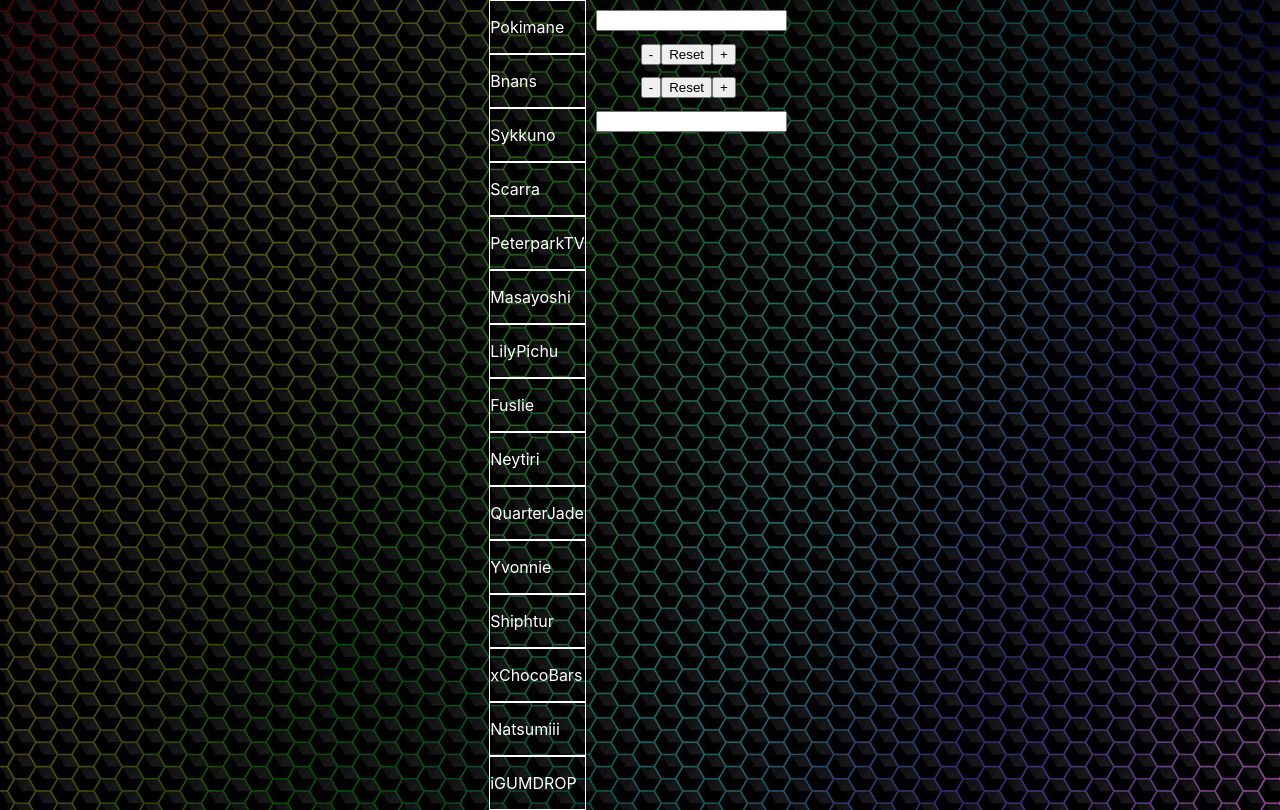
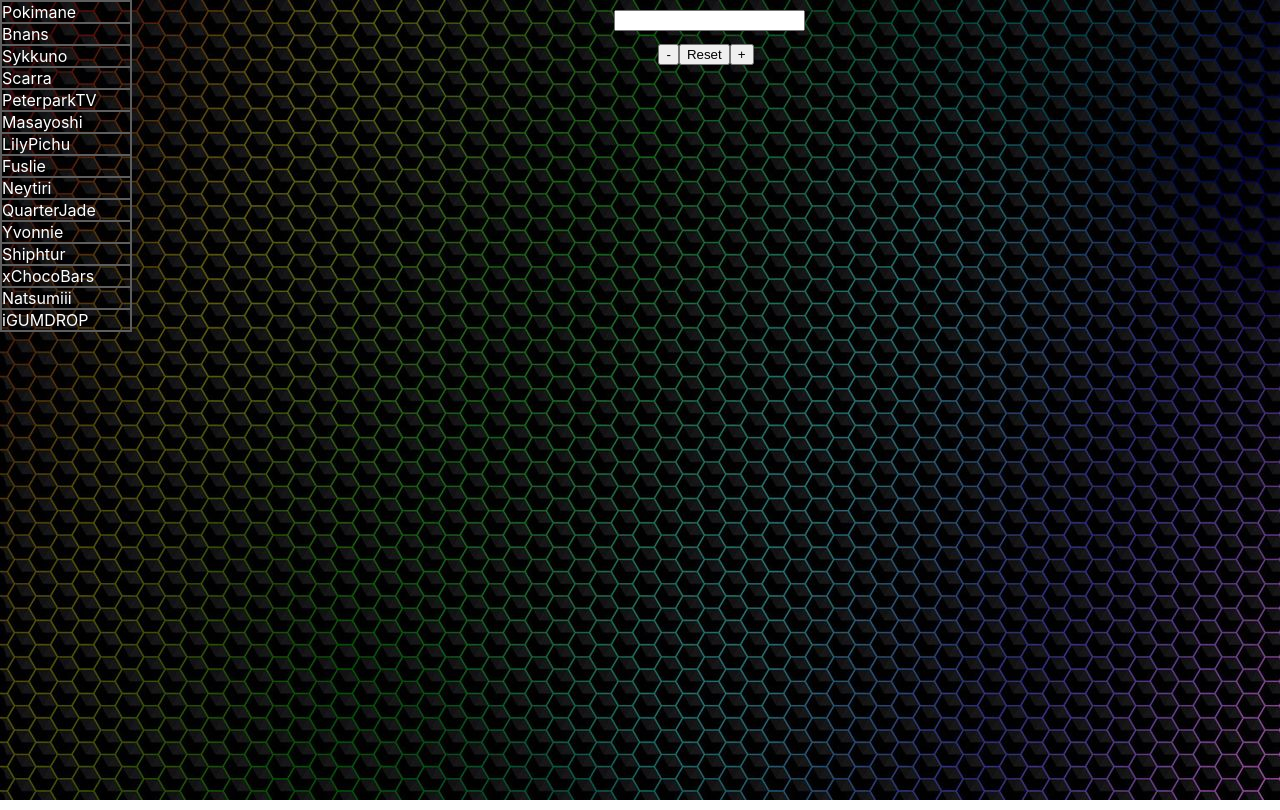
Before and after one commit to jnzhang622/MultiStreamViewer, a React (Create React App) app: page / in a window 1280 px wide. Built offline with nearby package versions, Linux system fonts and the light colour scheme; data requests are answered from the project's data file.

Commit message:
add remove render complete

```diff
--- a/src/App.css
+++ b/src/App.css
@@ -9,11 +9,25 @@ body{
   flex-direction: row;
 }
 
-.streamerBarItem{
-  /* border-color: #83c9de; */
+.streamerBar{
+  border-color: #5e5e5e;
   border-style: solid;
   border-width: 1px;
-  color: white;
+  position: relative;
+  float: left;
+  width: 130px;
+  height: 100%;
+}
+
+.streamerBarItem{
+  border-color: #5e5e5e;
+  border-style: solid;
+  border-width: 1px;
+}
+
+.streamerAddButton{
+  position: relative;
+  float: right;
 }
 
 .searchBarDiv{
--- a/src/App.js
+++ b/src/App.js
@@ -44,13 +44,23 @@ class App extends React.Component {
       height: this.state.height * .9,
       width: this.state.width * .9})
   }
+  streamerItemClick = (e) =>{
+    let updateUrls = []
+    if (this.state.urls.includes(e) != true){
+      this.setState({urls: [...this.state.urls, e]})}
+    else
+      {this.state.urls.map(url => {
+        if (url !== e)
+        updateUrls = [...updateUrls, url]})
+        this.setState({urls: updateUrls})}
+  }
 
   render(){
     // console.log(this.state.streamers)
     return (
-      <div className="divCont">
-        <div>
-          <StreamerBar streamers={this.state.streamers}/>
+      <div>
+        <div className="streamerBar">
+          <StreamerBar streamers={this.state.streamers} streamerItemClick={this.streamerItemClick}/>
         </div>
 
         <div>
@@ -72,7 +82,7 @@ class App extends React.Component {
                 height={this.state.height}
                 width={this.state.width}/>)}
           </div>
-          <div className="defaultCenter">
+          {/* <div className="defaultCenter">
             <button onClick={this.decreaseSize}>-</button>
             <button onClick={this.resetSize}>Reset</button>
             <button onClick={this.increaseSize}>+</button>
@@ -83,7 +93,7 @@ class App extends React.Component {
                 onChange={this.vidCodeFormChange}
                 value={this.state.searchTerm}/>
             </form>
-          </div>
+          </div> */}
         </div>
 
       </div>
--- a/src/Components/StreamerBar.js
+++ b/src/Components/StreamerBar.js
@@ -12,8 +12,13 @@ class StreamerBar extends React.Component {
     render(){
         // console.log(this.props.streamers)
         return (
-            <div>
-                {this.props.streamers.map(streamer => <StreamerBarItem streamer={streamer}/>) }
+            <div >
+                {
+                this.props.streamers.map(streamer =>
+                <StreamerBarItem
+                    streamer={streamer}
+                    streamerItemClick={this.props.streamerItemClick}/>)
+                }
             </div>
         )
       }
--- a/src/Components/StreamerBarItem.js
+++ b/src/Components/StreamerBarItem.js
@@ -9,10 +9,11 @@ class StreamerBarItem extends React.Component {
 
 
     render(){
-        console.log(this.props.streamer)
+        // console.log(this.props.streamer)
         return (
             <div className="streamerBarItem">
-                <p>{this.props.streamer.name}</p>
+                <a onClick={e => this.props.streamerItemClick(this.props.streamer.url)}>
+                    {this.props.streamer.name}</a>
             </div>
         )
       }
```
